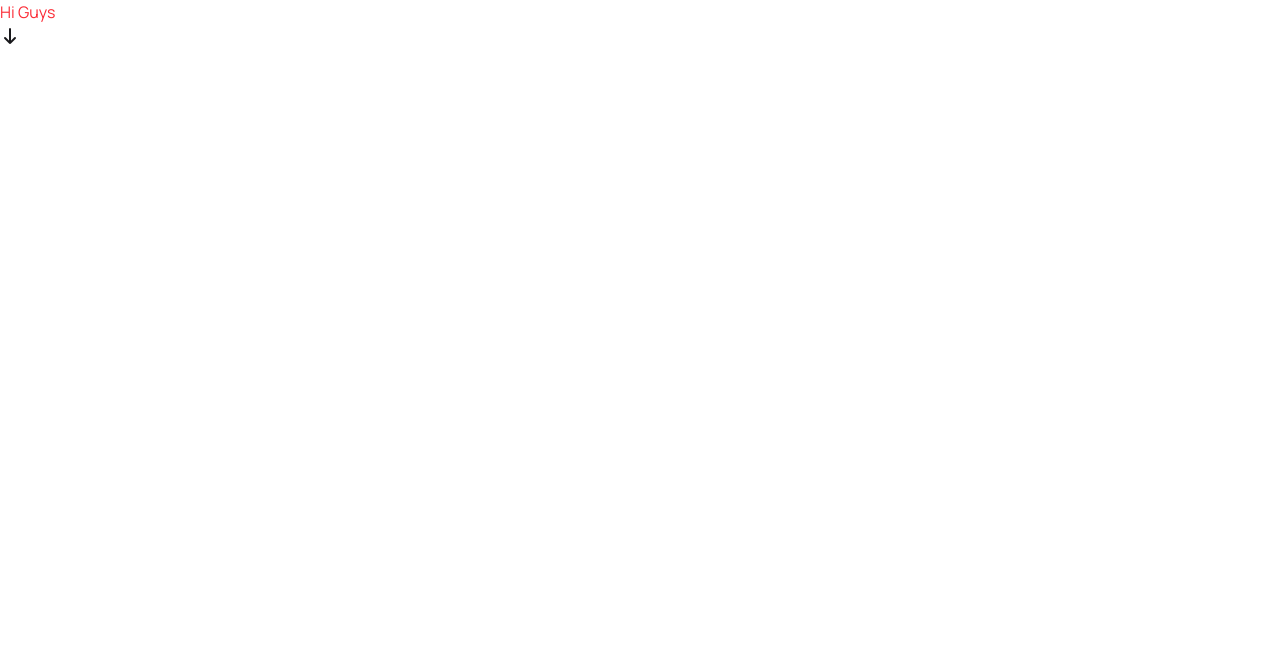
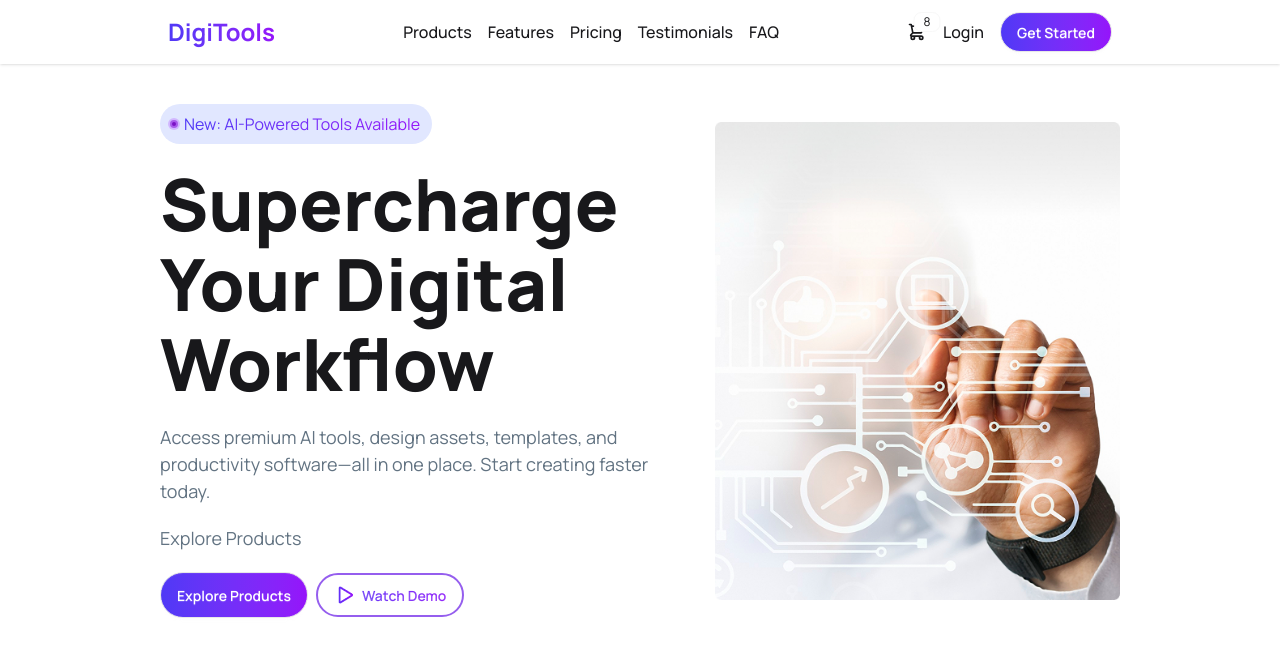
Before and after one commit to ashiqurrhmn/DigiTools, a React (Vite) app: page / in a window 1280 px wide. Shown: the top 656 px of the page. Built offline with nearby package versions, Linux system fonts and the light colour scheme.

Commit message:
navbar and banner

```diff
--- a/src/App.jsx
+++ b/src/App.jsx
@@ -1,12 +1,14 @@
 
 import './App.css'
+import Banner from './components/Banner'
+import Navbar from './components/Navbar'
 
 function App() {
 
   return (
     <>
-    <h2 className='text-red-500'>Hi Guys</h2>
-    <i class="fa-solid fa-arrow-down"></i>
+    <Navbar />
+    <Banner />
     </>
   )
 }
--- /dev/null
+++ b/src/components/Banner.jsx
@@ -0,0 +1,47 @@
+import React from "react";
+import bannerImg from "../assets/banner.png";
+import buttonImg from "../assets/Play.png";
+
+const Banner = () => {
+  return (
+    <div className="mt-10 w-9/12 mx-auto">
+      <div className="flex flex-col md:flex-row items-center justify-between gap-10 text-center md:text-left">
+        <div className="lg:w-159 space-y-5">
+          <div className="inline-flex items-center gap-2 px-3 rounded-full bg-[#E1E7FF]">
+            <div className="relative flex items-center justify-center">
+              <div className="absolute w-3 h-3 bg-purple-500 rounded-full opacity-30"></div>
+              <div className="absolute w-2 h-2 bg-purple-700 rounded-full opacity-50"></div>
+              <div className="w-1 h-1 bg-purple-900 rounded-full"></div>
+            </div>
+
+            <span className="bg-linear-to-r from-[#4F39F6] to-[#9514FA] bg-clip-text text-transparent py-2 text-[16px]">
+              New: AI-Powered Tools Available
+            </span>
+          </div>
+          <h1 className="text-4xl md:text-[72px] font-extrabold">
+            Supercharge Your Digital Workflow
+          </h1>
+          <p className="text-[#627382] text-[18px]">
+            Access premium AI tools, design assets, templates, and productivity
+            software—all in one place. Start creating faster today.
+          </p>
+          <p className="text-[#627382] text-[18px]">Explore Products</p>
+          <div className="flex gap-2 items-center justify-center md:justify-start">
+            <button className="btn text-white rounded-full bg-linear-to-r from-[#4F39F6] to-[#9514FA] py-5.5">
+              Explore Products
+            </button>
+            <button className="flex gap-2 btn btn-outline bg-linear-to-r from-[#4F39F6] to-[#9514FA] bg-clip-text text-transparent rounded-full border-2 border-[#955eee] py-5">
+              <img src={buttonImg} alt="Play" />
+              Watch Demo
+            </button>
+          </div>
+        </div>
+        <div>
+          <img src={bannerImg} alt="Banner" />
+        </div>
+      </div>
+    </div>
+  );
+};
+
+export default Banner;
--- /dev/null
+++ b/src/components/Navbar.jsx
@@ -0,0 +1,82 @@
+import React from "react";
+
+const Navbar = () => {
+  return (
+    <div className=" bg-base-100 shadow-sm ">
+      <div className="navbar w-9/12 mx-auto justify-between">
+        <a className="text-2xl font-bold bg-linear-to-r from-[#4F39F6] to-[#9514FA] bg-clip-text text-transparent">
+          DigiTools
+        </a>
+
+        <div className="gap-4 hidden lg:flex">
+          <p className="font-medium">Products</p>
+          <p className="font-medium">Features</p>
+          <p className="font-medium">Pricing</p>
+          <p className="font-medium">Testimonials</p>
+          <p className="font-medium">FAQ</p>
+        </div>
+
+
+        <div className="flex items-center gap-4">
+          <div className="indicator">
+            <svg
+              xmlns="http://www.w3.org/2000/svg"
+              className="h-5 w-5"
+              fill="none"
+              viewBox="0 0 24 24"
+              stroke="currentColor"
+            >
+              {" "}
+              <path
+                strokeLinecap="round"
+                strokeLinejoin="round"
+                strokeWidth="2"
+                d="M3 3h2l.4 2M7 13h10l4-8H5.4M7 13L5.4 5M7 13l-2.293 2.293c-.63.63-.184 1.707.707 1.707H17m0 0a2 2 0 100 4 2 2 0 000-4zm-8 2a2 2 0 11-4 0 2 2 0 014 0z"
+              />{" "}
+            </svg>
+            <span className="badge badge-sm indicator-item">8</span>
+          </div>
+          <button className="font-medium hidden md:flex">Login</button>
+          <button className="btn text-white rounded-full bg-linear-to-r from-[#4F39F6] to-[#9514FA] hidden md:flex">
+            Get Started
+          </button>
+          <div className="lg:hidden">
+          <button
+
+            popoverTarget="popover-1"
+            style={{ anchorName: "--anchor-1" } /* as React.CSSProperties */}
+          ><i class="fa-solid fa-bars"></i>
+          </button>
+
+          <ul
+            className="dropdown menu w-30 rounded-box bg-base-100 shadow-sm"
+            popover="auto"
+            id="popover-1"
+            style={
+              { positionAnchor: "--anchor-1" } /* as React.CSSProperties */
+            }
+          >
+            <li>
+              <p className="font-medium">Products</p>
+            </li>
+            <li>
+              <p className="font-medium">Features</p>
+            </li>
+            <li>
+              <p className="font-medium">Pricing</p>
+            </li>
+            <li>
+              <p className="font-medium">Testimonials</p>
+            </li>
+            <li>
+              <p className="font-medium">FAQ</p>
+            </li>
+          </ul>
+        </div>
+        </div>
+      </div>
+    </div>
+  );
+};
+
+export default Navbar;
--- a/src/index.css
+++ b/src/index.css
@@ -3,8 +3,5 @@
 
 
 *{
-  margin: 0;
-  padding: 0;
-  box-sizing: border-box;
    font-family: "Manrope", sans-serif;
 }
```
Also changed, not shown: 1 other file (tests, documents, lock files or other folders).
